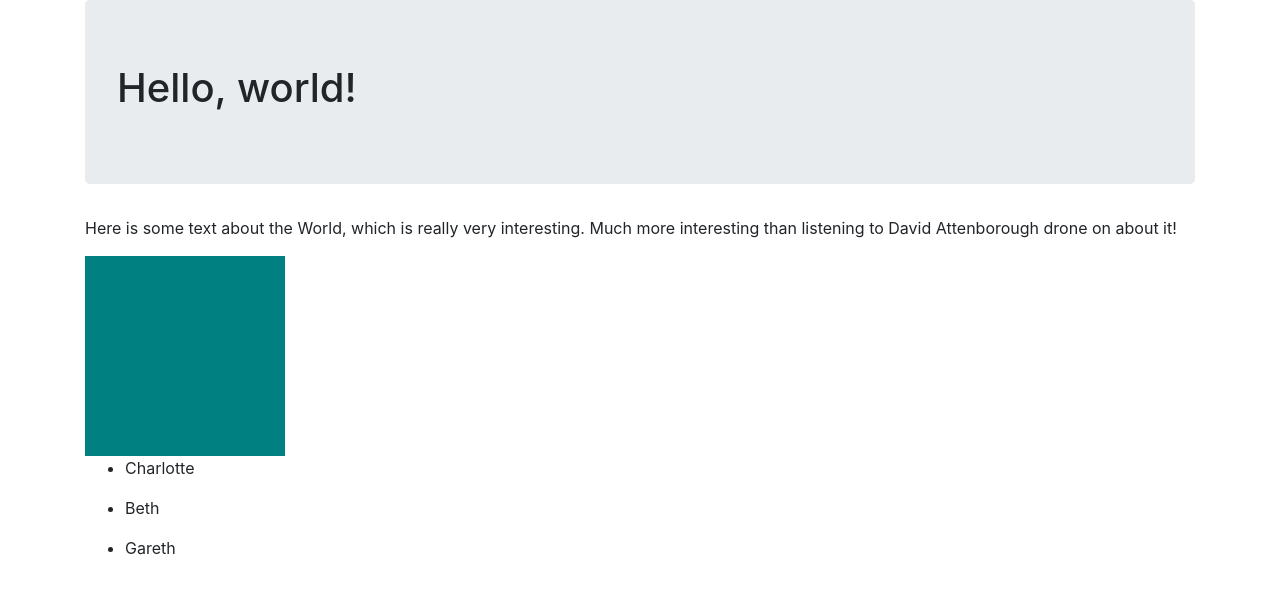
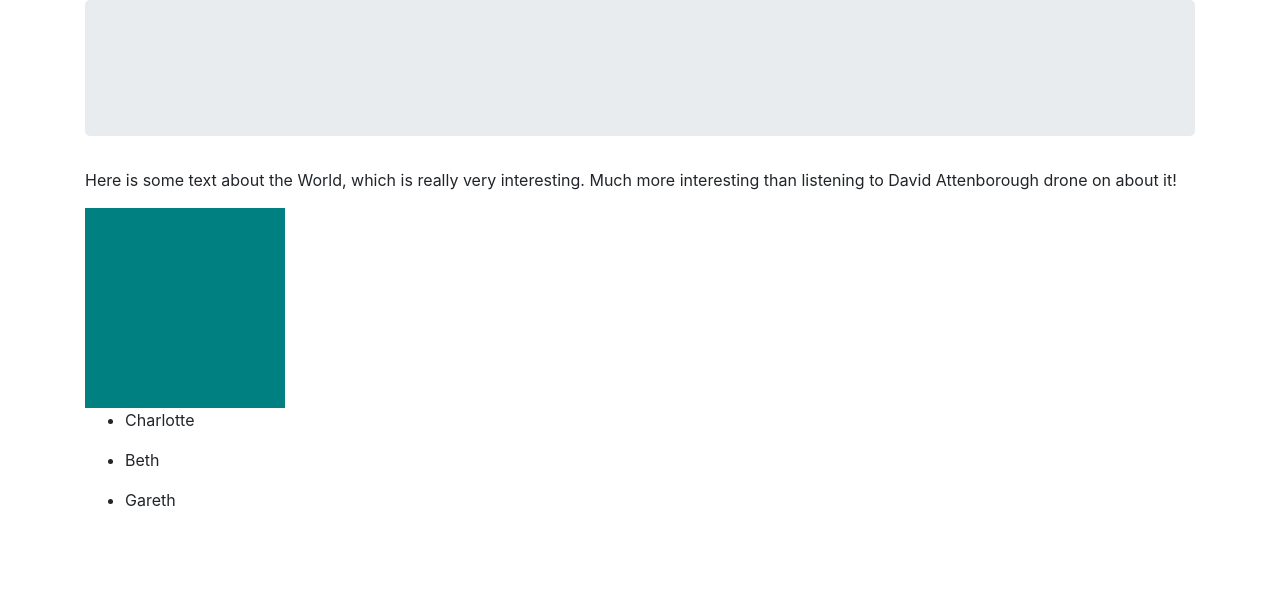
Before and after one commit to bettyeverett/react-testing-app, a React (Create React App) app: page / in a window 1280 px wide. Shown: the top 592 px of the page. Built offline with nearby package versions, Linux system fonts and the light colour scheme.

Commit message:
Updating prop in Header component to use the children prop.

```diff
--- a/src/Header.js
+++ b/src/Header.js
@@ -1,9 +1,9 @@
 import React from "react";
 
 // we use className to add classes for Bootstrap styling
-const Header = ({ title }) => (
+const Header = ({ children }) => (
     <header className="jumbotron">
-        <h1>{ title }</h1>
+        <h1>{ children }</h1>
     </header>
  );
 
```
